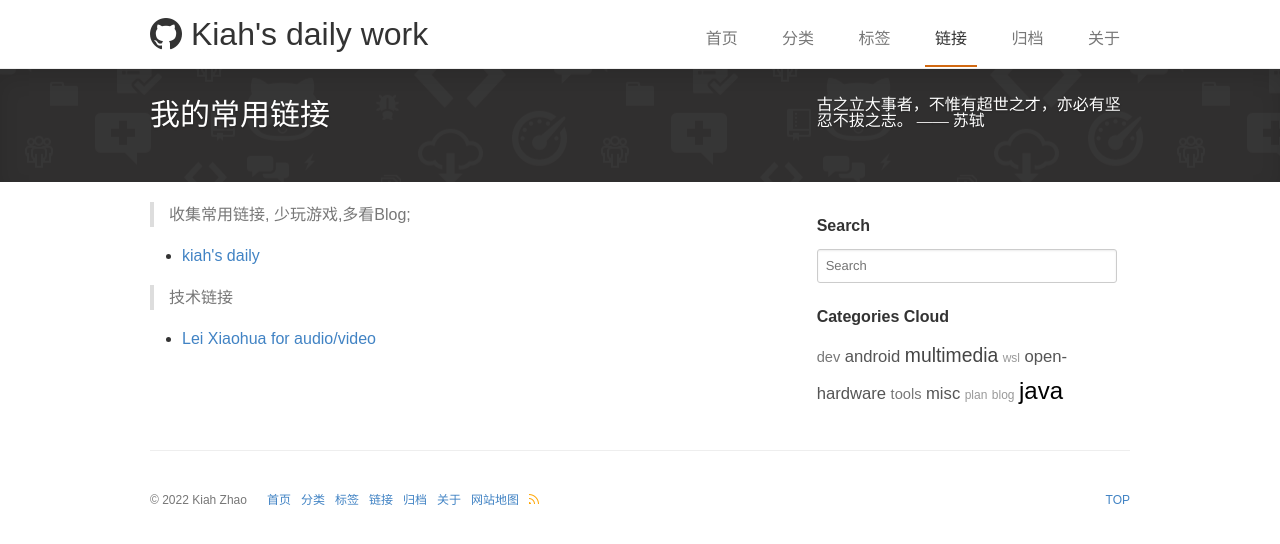
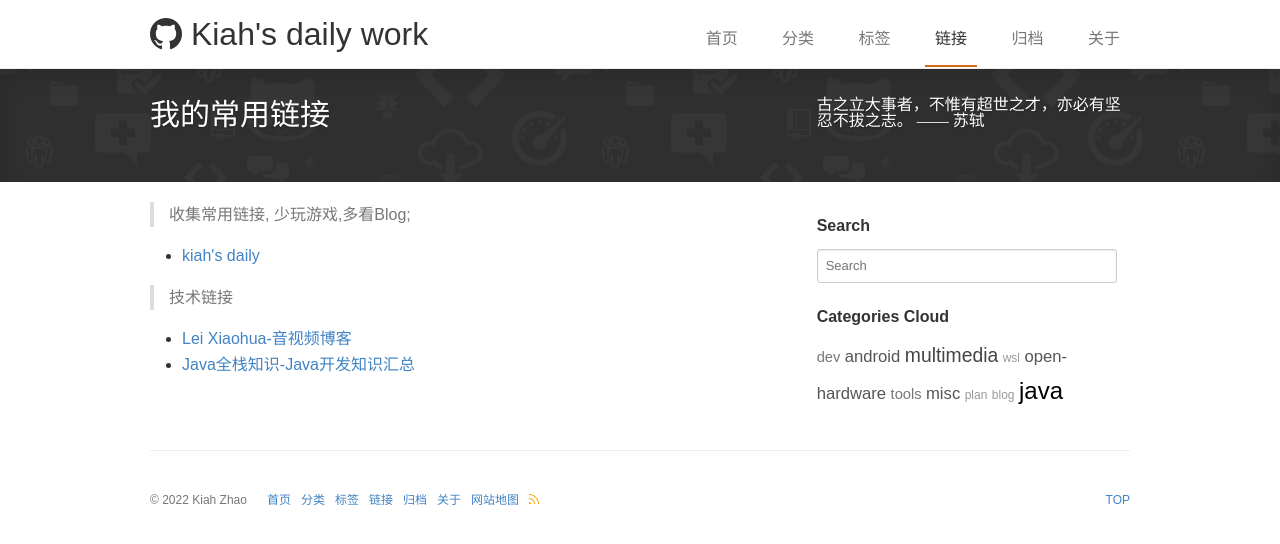
Before and after one commit to kiah2008/kiah2008.github.io, a Jekyll site: the page built from pages/links.md, in a window 1280 px wide. Shown: the top 544 px of the page. Built offline with Jekyll 4.4.1, drawn with Linux system fonts in a browser that asks for light colours; nearby versions of some CDN libraries; comment, search, counter and statistics services are not loaded.

Commit message:
add java links

```diff
--- a/_data/links.yml
+++ b/_data/links.yml
@@ -2,6 +2,10 @@
   url: http://techyself.com
   src: life
 
-- name: Lei Xiaohua for audio/video
+- name: Lei Xiaohua-音视频博客
   url: https://leixiaohua1020.github.io/
   src: technical
+
+- name: Java全栈知识-Java开发知识汇总
+  url: https://pdai.tech/
+  src: technical
```
